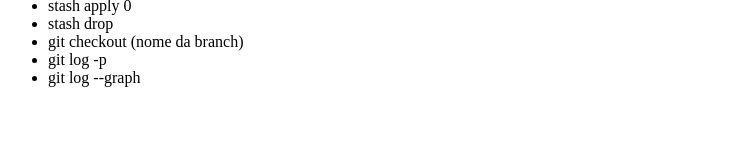
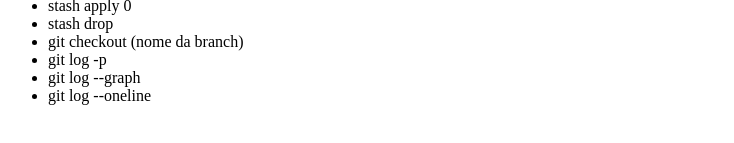
Before and after one commit to matrixsly/apredendo-a-mexe-no-git, a plain HTML site: page index.html in a window 1280 px wide. Shown: the part 423-566 px from the top of the page, without its empty margins (0-734 px from the left). Drawn offline with Linux system fonts and the light colour scheme.

Commit message:
adicionando o comando git log --oneline

```diff
--- a/index.html
+++ b/index.html
@@ -31,6 +31,7 @@
                     <li>git checkout (nome da branch)</li>
                     <li>git log -p</li>
                     <li>git log --graph</li>
+                    <li>git log --oneline</li>
 
 
 
```
